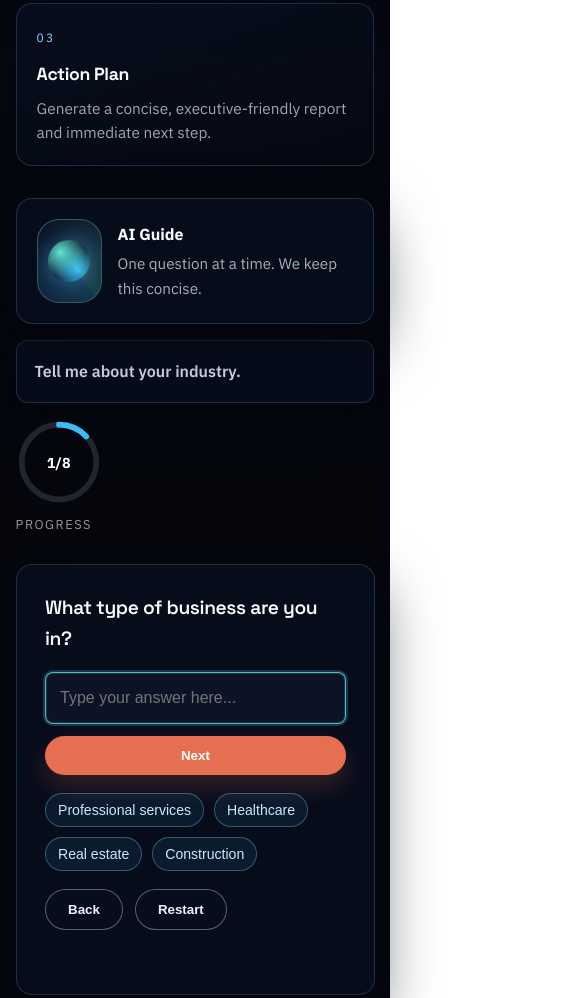
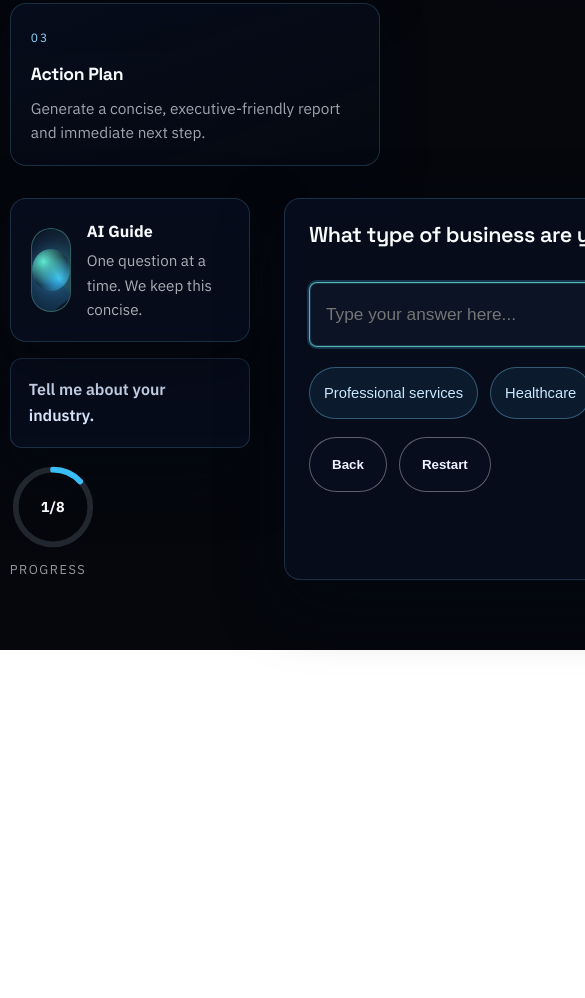
Before and after one commit to brianross93/rossaiconsulting, a website: page ai-walkthrough/index.html in a window 390 px wide. Shown: the part 938-1936 px from the top of the page, 585 px wide, since content can reach past the window. After the commit the page ends 1588 px from the top, so only its background shows below. Drawn offline with Linux system fonts and the light colour scheme.

Commit message:
Emphasize walkthrough quiz panel layout

```diff
--- a/styles.css
+++ b/styles.css
@@ -1087,3 +1087,95 @@ body.walkthrough-page {
     position: static;
   }
 }
+
+/* Walkthrough focus pass: make quiz panel dominant */
+.walkthrough-page .container {
+  width: min(1340px, 95%);
+}
+
+.walkthrough-stage {
+  position: relative;
+}
+
+.walkthrough-stage::before {
+  content: "";
+  position: absolute;
+  inset: 80px 8% 20px 32%;
+  background: radial-gradient(circle at center, rgba(71, 185, 255, 0.22), transparent 62%);
+  pointer-events: none;
+  filter: blur(10px);
+}
+
+.walkthrough-layout {
+  grid-template-columns: minmax(260px, 0.8fr) minmax(760px, 1.8fr);
+  align-items: stretch;
+  gap: 34px;
+}
+
+.walkthrough-card {
+  min-height: 460px;
+  padding: 34px;
+}
+
+.walkthrough-question {
+  font-size: clamp(1.65rem, 2.2vw, 2rem);
+  line-height: 1.15;
+  margin-bottom: 2px;
+}
+
+.walkthrough-input {
+  grid-template-columns: minmax(0, 1fr) auto;
+  gap: 14px;
+}
+
+.walkthrough-page .walkthrough-input input {
+  min-height: 60px;
+  padding: 14px 16px;
+  font-size: 1.08rem;
+}
+
+.walkthrough-page #nextButton {
+  min-width: 96px;
+  min-height: 60px;
+  font-size: 1rem;
+}
+
+.chip-row {
+  margin-top: 2px;
+  gap: 12px;
+}
+
+.chip-option {
+  padding: 10px 14px;
+  font-size: 0.92rem;
+}
+
+.walkthrough-results .result-card {
+  margin-top: 18px;
+}
+
+@media (max-width: 1240px) {
+  .walkthrough-layout {
+    grid-template-columns: minmax(240px, 0.9fr) minmax(620px, 1.5fr);
+  }
+}
+
+@media (max-width: 980px) {
+  .walkthrough-stage::before {
+    display: none;
+  }
+
+  .walkthrough-card {
+    min-height: auto;
+    padding: 24px;
+  }
+
+  .walkthrough-question {
+    font-size: 1.35rem;
+  }
+
+  .walkthrough-page #nextButton,
+  .walkthrough-page .walkthrough-input input {
+    min-height: 52px;
+  }
+}
```
